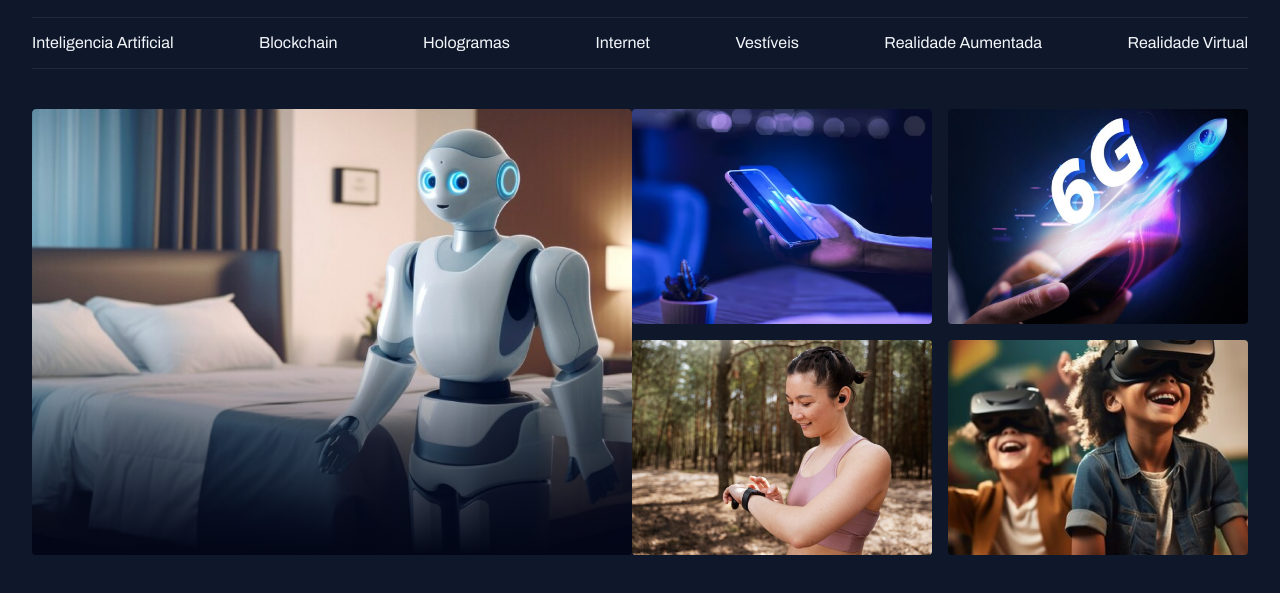
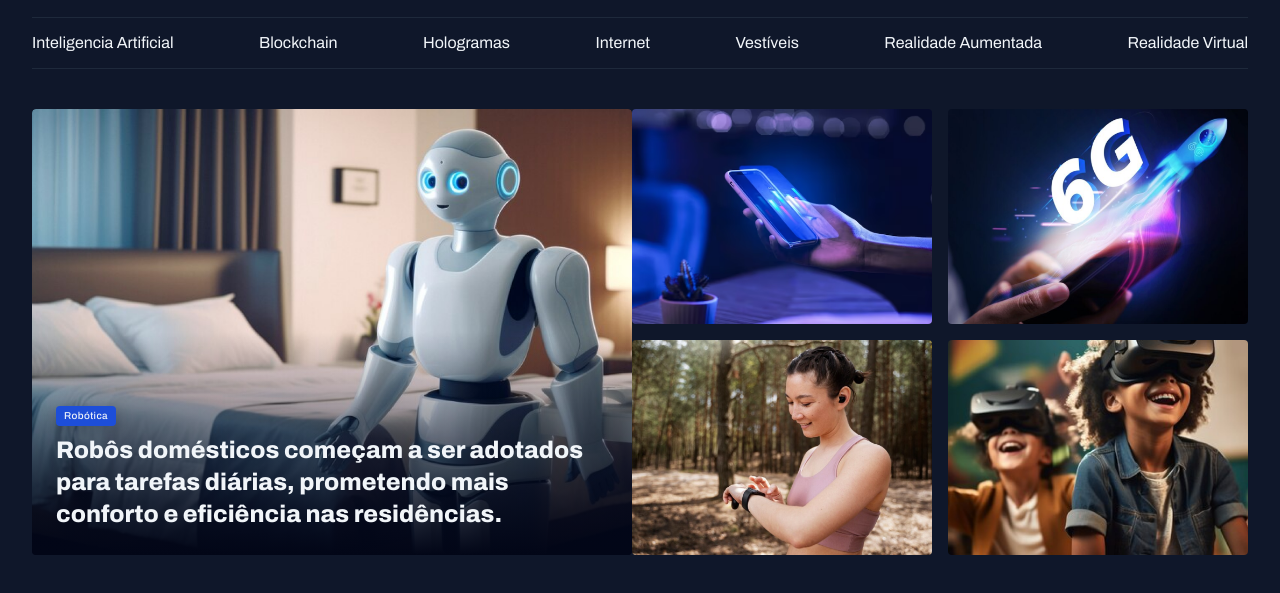
Before and after one commit to AmandaLinger/Portal-de-not-cias, a plain HTML site: page index.html in a window 1280 px wide. Shown: the part 55-648 px from the top of the page. Drawn offline with Linux system fonts and the light colour scheme.

Commit message:
criação do texto para a imagem principal

```diff
--- a/index.html
+++ b/index.html
@@ -40,9 +40,14 @@
     </header>
     <main class="grid container">
         <section id="featured" class="grid grid-flow-col .gap-16">
-            <div class="card">
+            <figure class="card">
                 <img src="assets/images/Image 01.png" alt="">
-            </div>
+
+                <figcaption>
+                    <span class="content-tag">Robótica</span>
+                    <h2 class="text-2xl">Robôs domésticos começam a ser adotados para tarefas diárias, prometendo mais conforto e eficiência nas residências.</h2>
+                </figcaption>
+            </figure>
 
             <div class="grid grid-cols-2 gap-16">
                 <div>
--- a/styles/global.css
+++ b/styles/global.css
@@ -52,3 +52,13 @@ img{
 main{
     margin-top: 40px;
 }
+.content-tag{
+    display: inline-block;
+    background-color: var(--brand-color-dark);
+    padding: 4px 8px;
+    border-radius: 4px;
+    font: 500 10px/1.2 var(--font-family);
+    letter-spacing: 0.04em;
+    color: var(--text-color-primary);
+    box-shadow: 0px 4px 16px rgba(2,6,23,0.251);
+}
--- a/styles/sections.css
+++ b/styles/sections.css
@@ -20,4 +20,14 @@
             #020617 100%
         );
     }
+
+    figcaption{
+        position:absolute;
+        bottom: 0;
+        padding: 24px;
+
+        h2{
+            margin-top: 8px;
+        }
+    }
 }
--- a/styles/utility.css
+++ b/styles/utility.css
@@ -10,3 +10,15 @@
 .gap-16{
     gap:16px;
 }
+.text-2xl{
+    font: var(--h1);
+}
+.text-xl{
+    font: var(--h2);
+}
+.text-lg{
+    font: var(--h3);
+}
+.text-sm{
+    font: var(--text-sm);
+}
```
